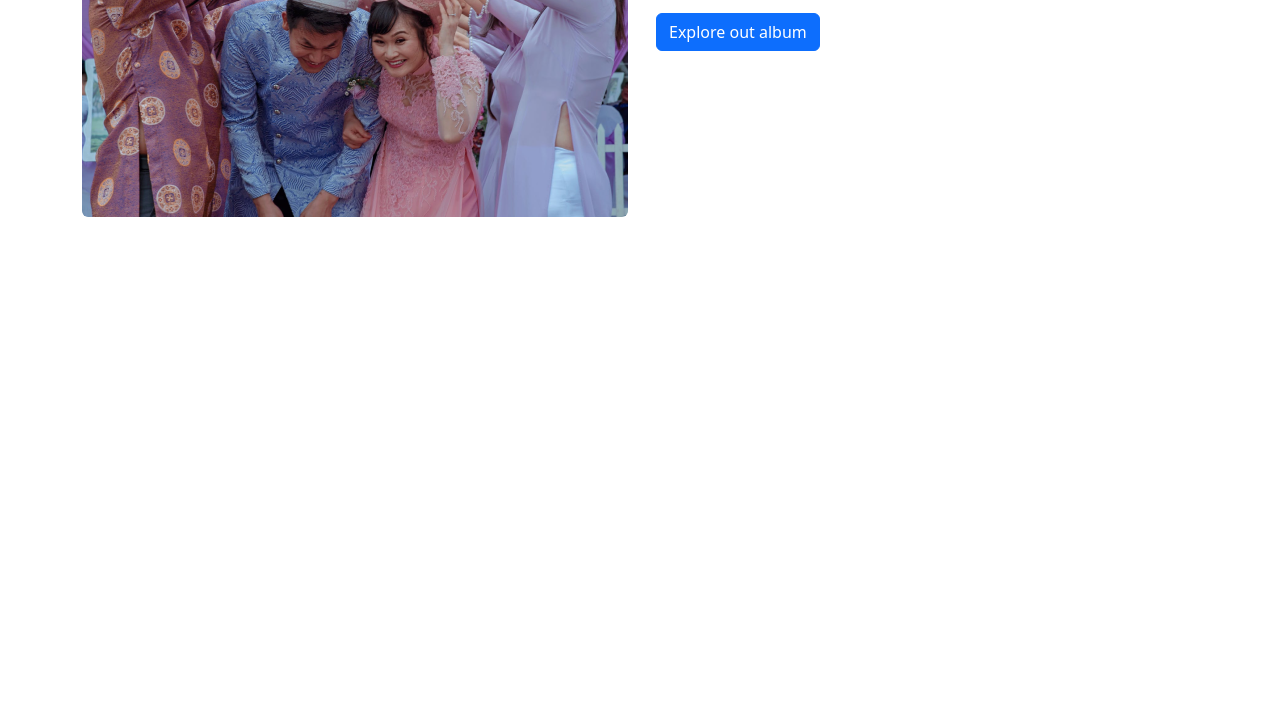
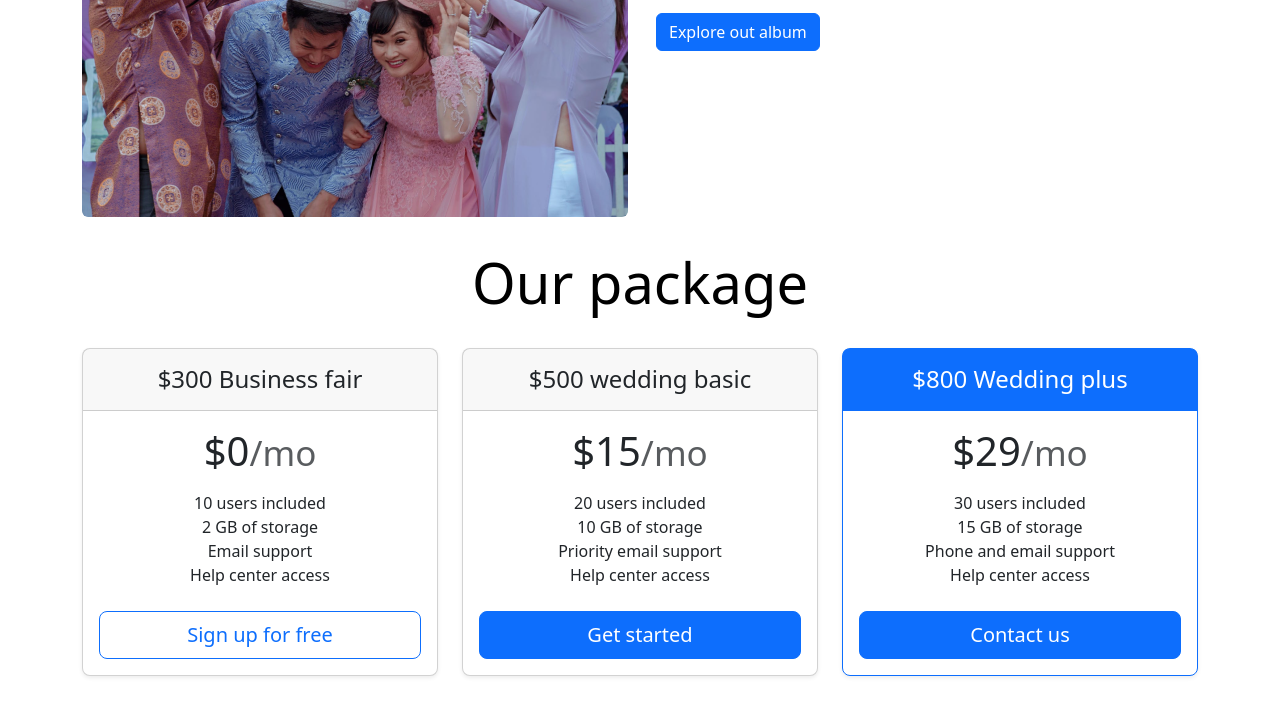
Before and after one commit to harunjk/convention-bootstrap, a plain HTML site: page index.html in a window 1280 px wide. Shown: the part 770-1486 px from the top of the page. Before the commit the page ends 1003 px from the top, so only its background shows below. Drawn offline with nearby package versions, Linux system fonts and the light colour scheme.

Commit message:
Pricing done

```diff
--- a/index.html
+++ b/index.html
@@ -95,6 +95,70 @@
                 </div>
               </div>
         </section>
+        <section class="container">
+          <div class="pricing-header p-3 pb-md-4 mx-auto text-center">
+            <h1 class="display-4 fw-normal text-body-emphasis">Our package</h1>
+          </div>
+        </header>
+
+        <main>
+          <div class="row row-cols-1 row-cols-md-3 mb-3 text-center">
+            <div class="col">
+              <div class="card mb-4 rounded-3 shadow-sm">
+                <div class="card-header py-3">
+                  <h4 class="my-0 fw-normal">$300
+                    Business fair</h4>
+                </div>
+                <div class="card-body">
+                  <h1 class="card-title pricing-card-title">$0<small class="text-body-secondary fw-light">/mo</small></h1>
+                  <ul class="list-unstyled mt-3 mb-4">
+                    <li>10 users included</li>
+                    <li>2 GB of storage</li>
+                    <li>Email support</li>
+                    <li>Help center access</li>
+                  </ul>
+                  <button type="button" class="w-100 btn btn-lg btn-outline-primary">Sign up for free</button>
+                </div>
+              </div>
+            </div>
+            <div class="col">
+              <div class="card mb-4 rounded-3 shadow-sm">
+                <div class="card-header py-3">
+                  <h4 class="my-0 fw-normal">$500
+                    wedding basic</h4>
+                </div>
+                <div class="card-body">
+                  <h1 class="card-title pricing-card-title">$15<small class="text-body-secondary fw-light">/mo</small></h1>
+                  <ul class="list-unstyled mt-3 mb-4">
+                    <li>20 users included</li>
+                    <li>10 GB of storage</li>
+                    <li>Priority email support</li>
+                    <li>Help center access</li>
+                  </ul>
+                  <button type="button" class="w-100 btn btn-lg btn-primary">Get started</button>
+                </div>
+              </div>
+            </div>
+            <div class="col">
+              <div class="card mb-4 rounded-3 shadow-sm border-primary">
+                <div class="card-header py-3 text-bg-primary border-primary">
+                  <h4 class="my-0 fw-normal">$800
+                    Wedding plus</h4>
+                </div>
+                <div class="card-body">
+                  <h1 class="card-title pricing-card-title">$29<small class="text-body-secondary fw-light">/mo</small></h1>
+                  <ul class="list-unstyled mt-3 mb-4">
+                    <li>30 users included</li>
+                    <li>15 GB of storage</li>
+                    <li>Phone and email support</li>
+                    <li>Help center access</li>
+                  </ul>
+                  <button type="button" class="w-100 btn btn-lg btn-primary">Contact us</button>
+                </div>
+              </div>
+            </div>
+          </div>
+        </section>
     </main>
     <script src="https://cdn.jsdelivr.net/npm/bootstrap@5.3.0/dist/js/bootstrap.bundle.min.js" integrity="sha384-geWF76RCwLtnZ8qwWowPQNguL3RmwHVBC9FhGdlKrxdiJJigb/j/68SIy3Te4Bkz" crossorigin="anonymous"></script>
   </body>
```
